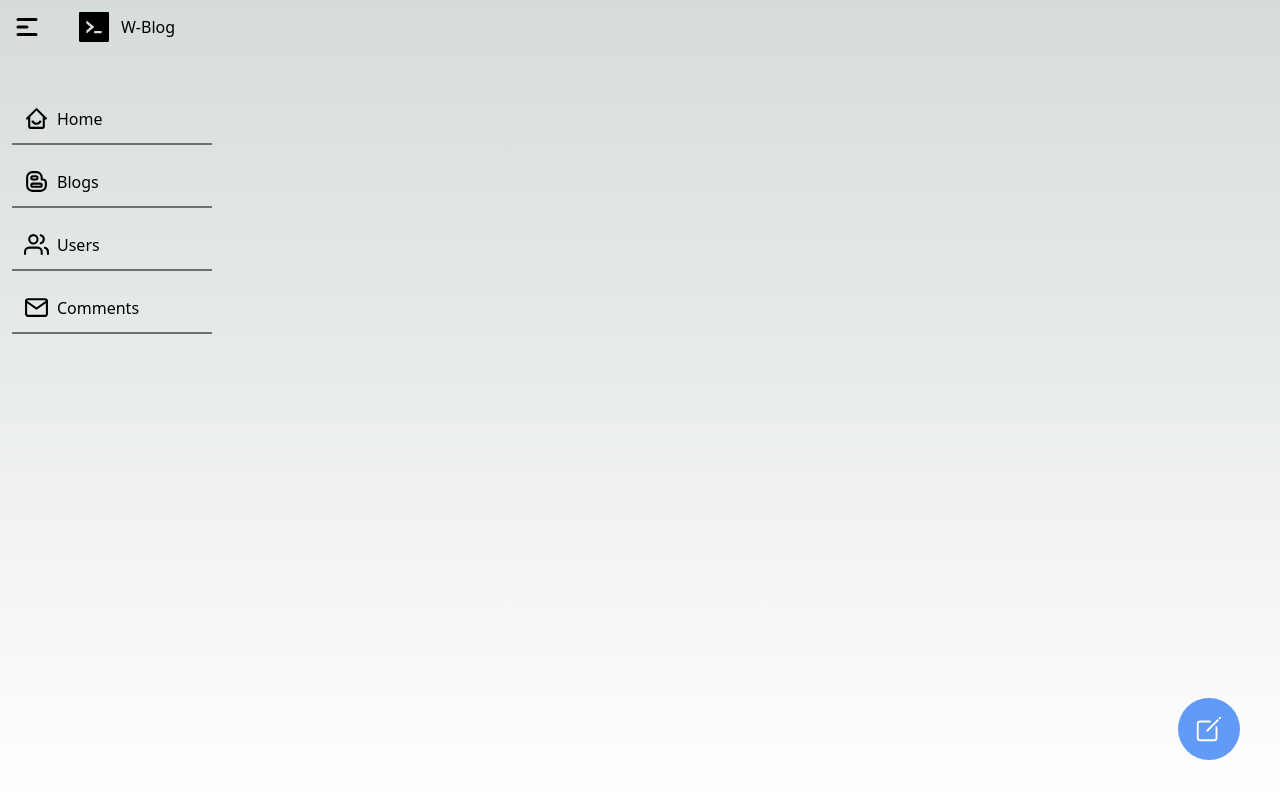
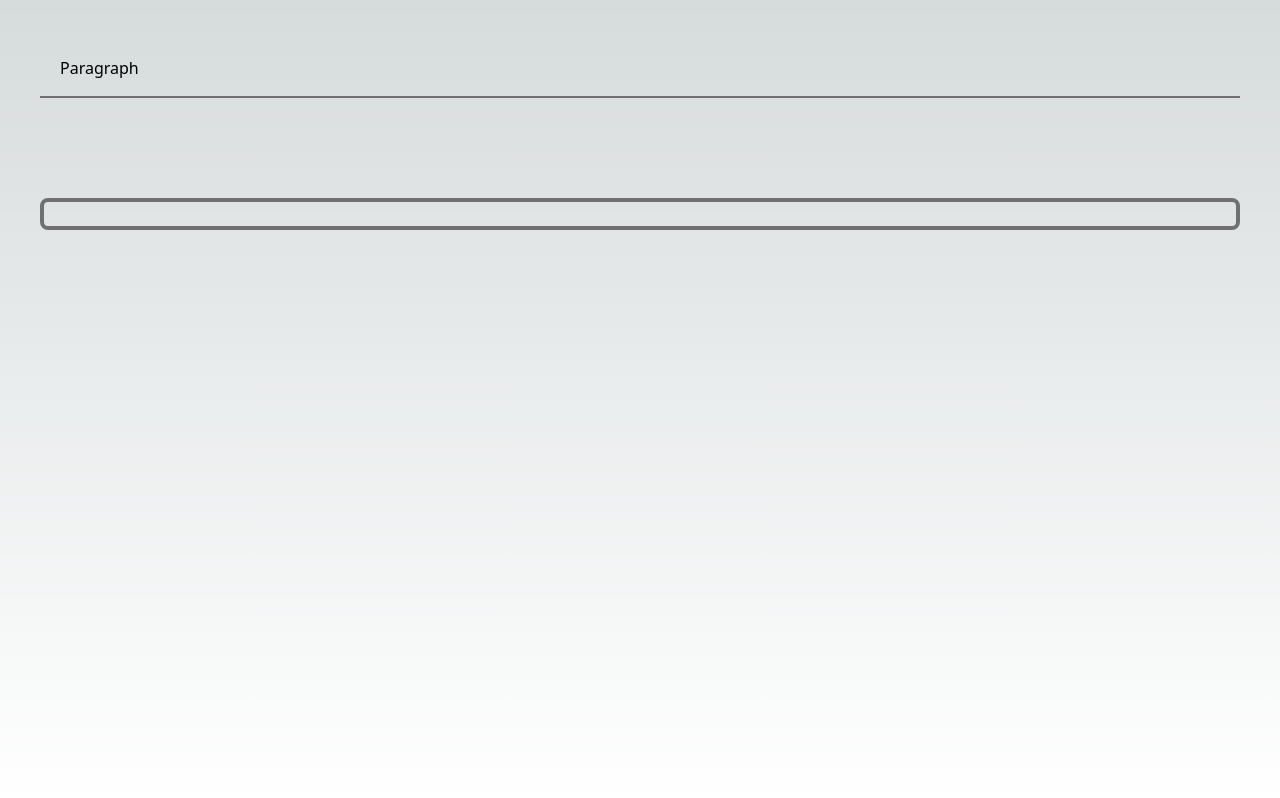
Before and after one commit to RAHEYO/W-Next-Blog, a Next.js app: page /create in a window 1280 px wide. Built offline with nearby package versions, Linux system fonts and the light colour scheme.

Commit message:
Integrated Tiptap Editor, able to select different formats of style

```diff
--- /dev/null
+++ b/components/MyDropdown.tsx
@@ -0,0 +1,31 @@
+import { FC, useState } from 'react';
+
+type MyDropdownProps = {
+    currentOption: string,
+    options: { option: string, onClick: () => void }[]
+}
+
+const MyDropdown: FC<MyDropdownProps> = ({ currentOption, options }): JSX.Element => {
+    const [isShow, setIsShow] = useState(false);
+
+    return (
+    <button className="rounded-md py-2 px-3 hover:bg-secondary-light hover:scale-[0.98]" onBlur={() => setIsShow(false)} onMouseDown={() => setIsShow(!isShow)}>
+        { currentOption }
+        {
+            isShow && (
+                <ul className="fixed z-10 space-y-3 bg-white rounded-lg py-2 px-3 top-full start-0">
+                    { options.map(({ option, onClick}) => {
+                        return (
+                            <li key={option} onMouseDown={onClick}>
+                                { option }
+                            </li>
+                        );
+                    }) }
+                </ul>
+            )
+        }
+    </button>
+    );
+};
+
+export default MyDropdown;
--- /dev/null
+++ b/components/Toolbar.tsx
@@ -0,0 +1,36 @@
+import { Editor } from '@tiptap/react';
+import { FC } from 'react';
+
+import MyDropdown from './MyDropdown';
+
+type ToolbarProps = {
+    editor: Editor | null
+}
+
+const Toolbar: FC<ToolbarProps> = ({ editor }): JSX.Element | null => {
+    if (!editor) return null;
+
+    const formatOptions = [
+        { option: "Paragraph", onClick: () => editor.chain().setParagraph().run() },
+        { option: "Heading 1", onClick: () => editor.chain().toggleHeading({ level: 1 }).run() },
+        { option: "Heading 2", onClick: () => editor.chain().toggleHeading({ level: 2 }).run() },
+        { option: "Heading 3", onClick: () => editor.chain().toggleHeading({ level: 3 }).run() }
+    ];
+
+    const formatDisplayer = (): string => {
+        if (editor.isActive("heading", { level: 1 })) return "Heading 1";
+        else if (editor.isActive("heading", { level: 2 })) return "Heading 2";
+        else if (editor.isActive("heading", { level: 3 })) return "Heading 3";
+
+        return "Paragraph";
+    }
+
+    return (
+    <div className='border-b-2 border-b-secondary-dark dark:border-b-secondary-light p-2'>
+        <MyDropdown currentOption={formatDisplayer()} options={formatOptions}/>
+
+    </div>
+    );
+};
+
+export default Toolbar;
--- a/package.json
+++ b/package.json
@@ -9,9 +9,13 @@
     "lint": "next lint"
   },
   "dependencies": {
+    "@tiptap/pm": "^2.0.3",
+    "@tiptap/react": "^2.0.3",
+    "@tiptap/starter-kit": "^2.0.3",
     "@types/node": "20.2.5",
     "@types/react": "18.2.9",
     "@types/react-dom": "18.2.4",
+    "@vercel/postgres": "^0.3.1",
     "autoprefixer": "10.4.14",
     "eslint": "8.42.0",
     "eslint-config-next": "13.4.4",
--- /dev/null
+++ b/pages/api/chats.ts
@@ -0,0 +1,17 @@
+import { sql } from '@vercel/postgres';
+import { NextApiRequest, NextApiResponse } from 'next';
+import process from 'process';
+
+export default async function handler(request: NextApiRequest, response: NextApiResponse) {
+
+    try {
+        await sql`CREATE TABLE Chats ( Part1 varchar(255), Part2 varchar(255) );`;
+        await sql`INSERT INTO Chats (Part1, Part2) VALUES ( 'Karina', 'Rah' );`;
+    } catch (err) {
+        return response.status(500).json({ err });
+    }
+
+    const chats = await sql`SELECT * FROM Chats;`;
+
+    return response.status(200).json({ chats });
+}
--- a/pages/create.tsx
+++ b/pages/create.tsx
@@ -1,16 +1,28 @@
 import { NextPage } from 'next';
+import { useEditor, EditorContent } from '@tiptap/react';
+import StarterKit from '@tiptap/starter-kit';
 
-import GeneralLayout from '@/components/GeneralLayout';
+import Toolbar from '@/components/Toolbar';
+import Spacebar from '@/components/Spacebar';
 
 type createProps = {
 
 }
 
 const CreatePage: NextPage<createProps> = () => {
+    // This is the given property from Tiptap to control all the actions of an editor!
+    const editor = useEditor({
+        extensions: [StarterKit],
+    });
+
     return (
-    <GeneralLayout>
+    <div className="w-screen h-screen p-10">
+        <Toolbar editor={editor} />
 
-    </GeneralLayout>
+        <Spacebar className="h-[100px]" />
+
+        <EditorContent className="border-4 rounded-lg border-secondary-dark dark:border-secondary-light" editor={editor} />
+    </div>
     );
 }
 
```
Also changed, not shown: 1 other file (tests, documents, lock files or other folders).
